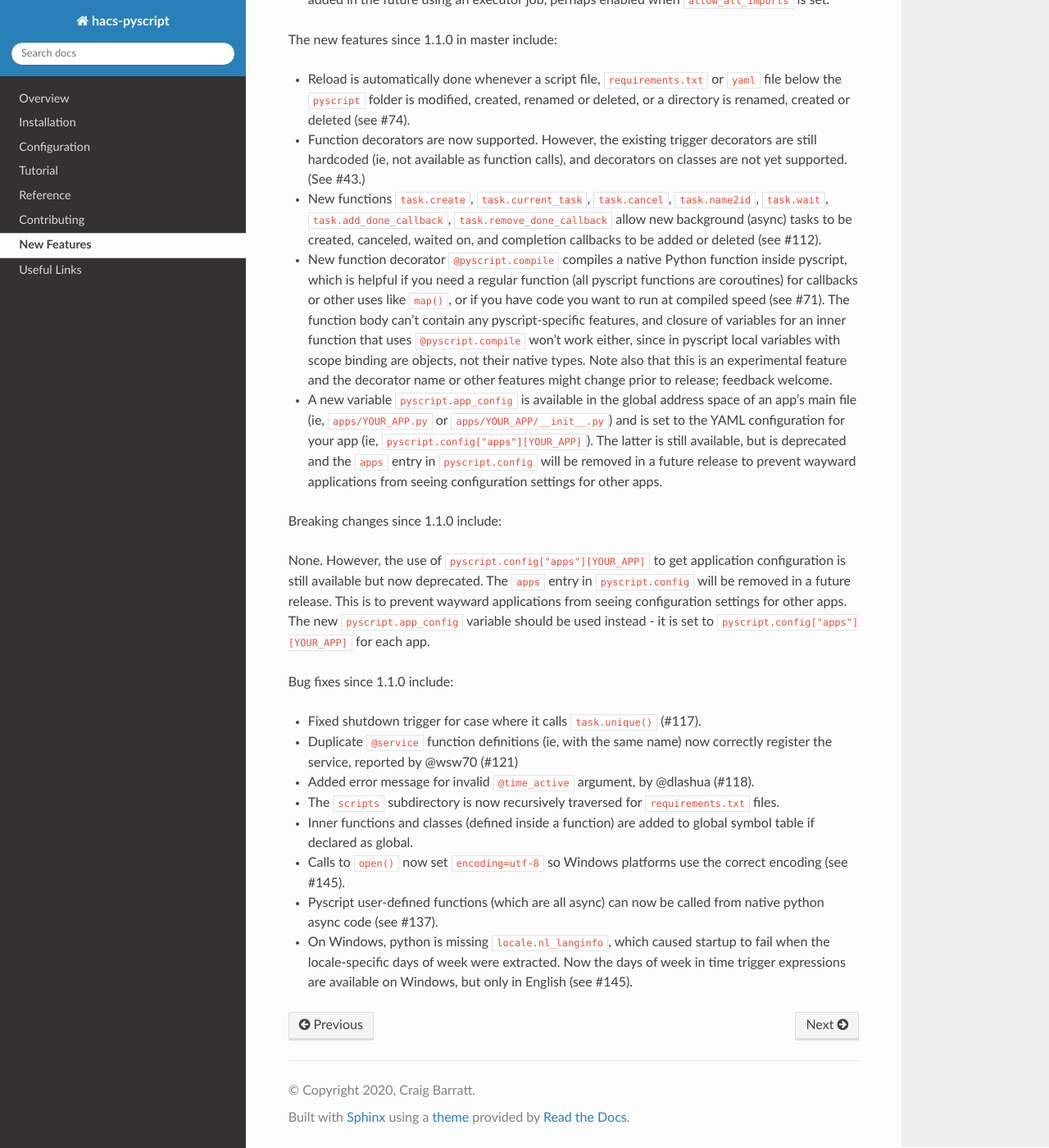
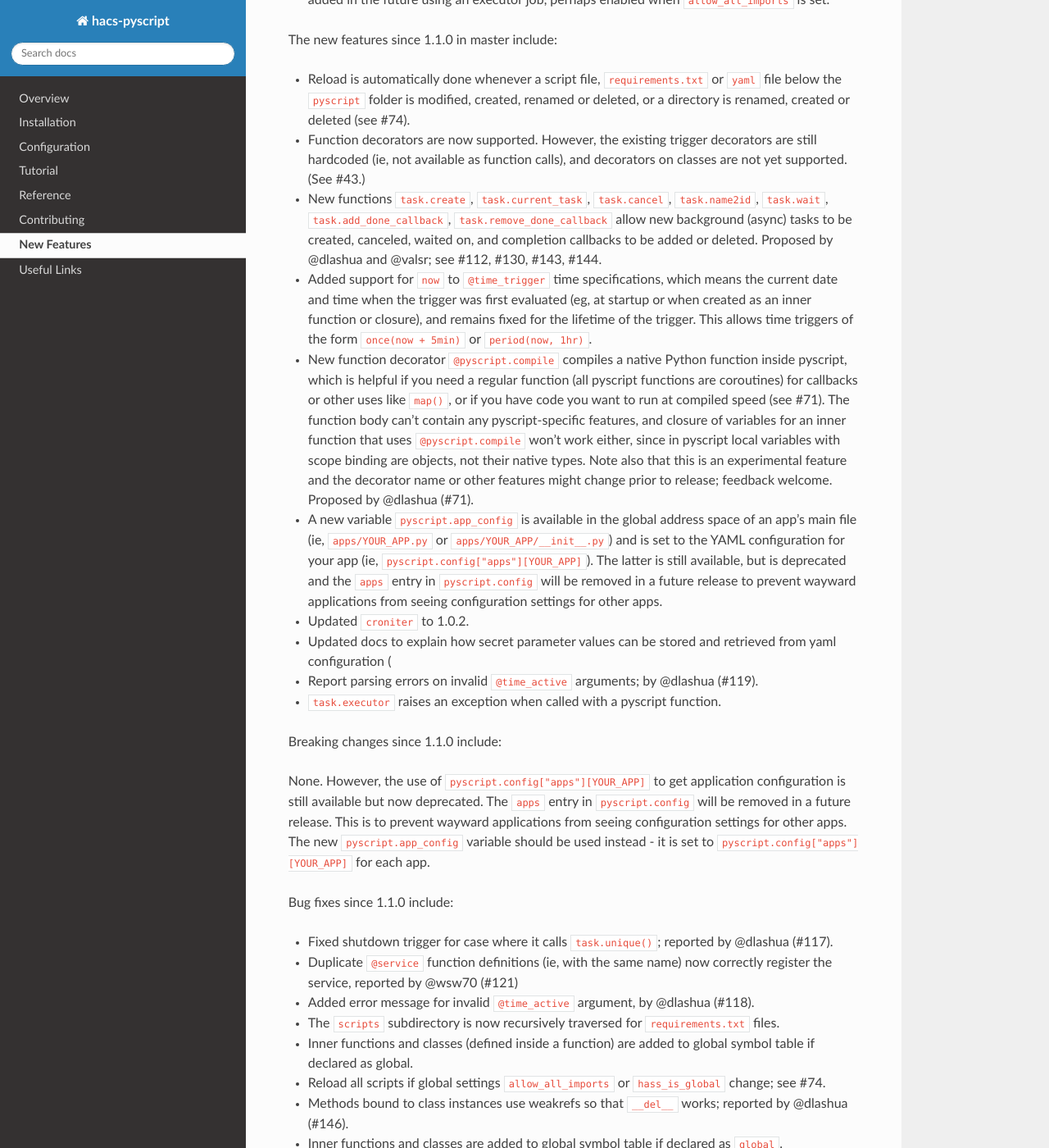
Before and after one commit to custom-components/pyscript, a Sphinx documentation site: the page built from docs/new_features.rst, in a window 1280 px wide and 1400 px high, scrolled down 679 px. Shown: the whole window at 82% size. Built offline with Sphinx 7.4.7 and the Read the Docs theme 2.0.0, drawn with Linux system fonts in a browser that asks for light colours; some of the changed text lies outside the part shown.

Commit message:
updated new features based on commits and issues

```diff
--- a/docs/new_features.rst
+++ b/docs/new_features.rst
@@ -36,7 +36,12 @@ The new features since 1.1.0 in master include:
   (ie, not available as function calls), and decorators on classes are not yet supported.  (See #43.)
 - New functions ``task.create``, ``task.current_task``, ``task.cancel``, ``task.name2id``, ``task.wait``,
   ``task.add_done_callback``, ``task.remove_done_callback`` allow new background (async) tasks to be
-  created, canceled, waited on, and completion callbacks to be added or deleted (see #112).
+  created, canceled, waited on, and completion callbacks to be added or deleted.  Proposed by @dlashua
+  and @valsr; see #112, #130, #143, #144.
+- Added support for ``now`` to ``@time_trigger`` time specifications, which means the current date and
+  time when the trigger was first evaluated (eg, at startup or when created as an inner function or closure),
+  and remains fixed for the lifetime of the trigger. This allows time triggers of the form ``once(now + 5min)``
+  or ``period(now, 1hr)``.
 - New function decorator ``@pyscript.compile`` compiles a native Python function inside pyscript, which
   is helpful if you need a regular function (all pyscript functions are coroutines) for callbacks or
   other uses like ``map()``, or if you have code you want to run at compiled speed (see #71). The
@@ -44,11 +49,17 @@ The new features since 1.1.0 in master include:
   function that uses ``@pyscript.compile`` won't work either, since in pyscript local variables with
   scope binding are objects, not their native types.  Note also that this is an experimental feature
   and the decorator name or other features might change prior to release; feedback welcome.
+  Proposed by @dlashua (#71).
 - A new variable ``pyscript.app_config`` is available in the global address space of an app's main
   file (ie, ``apps/YOUR_APP.py`` or ``apps/YOUR_APP/__init__.py``) and is set to the YAML configuration
   for your app (ie, ``pyscript.config["apps"][YOUR_APP]``). The latter is still available, but is
   deprecated and the ``apps`` entry in ``pyscript.config`` will be removed in a future release to
   prevent wayward applications from seeing configuration settings for other apps.
+- Updated ``croniter`` to 1.0.2.
+- Updated docs to explain how secret parameter values can be stored and retrieved from yaml
+  configuration (
+- Report parsing errors on invalid ``@time_active`` arguments; by @dlashua (#119).
+- ``task.executor`` raises an exception when called with a pyscript function.
 
 Breaking changes since 1.1.0 include:
 
@@ -60,17 +71,24 @@ apps. The new ``pyscript.app_config`` variable should be used instead - it is se
 
 Bug fixes since 1.1.0 include:
 
-- Fixed shutdown trigger for case where it calls ``task.unique()`` (#117).
+- Fixed shutdown trigger for case where it calls ``task.unique()``; reported by @dlashua (#117).
 - Duplicate ``@service`` function definitions (ie, with the same name) now correctly register
   the service, reported by @wsw70 (#121)
 - Added error message for invalid ``@time_active`` argument, by @dlashua (#118).
 - The ``scripts`` subdirectory is now recursively traversed for ``requirements.txt`` files.
 - Inner functions and classes (defined inside a function) are added to global symbol table
   if declared as global.
+- Reload all scripts if global settings ``allow_all_imports`` or ``hass_is_global`` change; see #74.
+- Methods bound to class instances use weakrefs so that ``__del__`` works; reported by @dlashua (#146).
+- Inner functions and classes are added to global symbol table if declared as ``global``.
+- Pyscript user-defined functions (which are all async) can now be called from native python async
+  code (see #137).
 - Calls to ``open()`` now set ``encoding=utf-8`` so Windows platforms use the correct encoding
   (see #145).
-- Pyscript user-defined functions (which are all async) can now be called from native python async
-  code (see #137).
 - On Windows, python is missing ``locale.nl_langinfo``, which caused startup to fail when the
   locale-specific days of week were extracted.  Now the days of week in time trigger expressions
   are available on Windows, but only in English (see #145).
+- ``task.name2id()`` raises ``NameError`` if task name is undefined. Also added ``kwargs`` to ``task.wait()``.
+- Added ``"scripts/**" to ``REQUIREMENTS_PATHS``, so deeper directories are searched.
+- Fixed typos in task reaper code, @dlashua (#116).
+- Fixed exception on invalid service call positional arguments, reported by @huonw (#131).
--- a/docs/reference.rst
+++ b/docs/reference.rst
@@ -556,6 +556,7 @@ with the following features:
   - ``{h|hr|hour|hours}`` for hours,
   - ``{d|day|days}`` for days,
   - ``{w|week|weeks}`` for weeks.
+
   That allows things like ``sunrise + 30m`` to mean 30 minutes after sunrise, or ``sunday sunset - 1.5 hour``
   to mean 1.5 hours before sunset on Sundays. The ``number`` can be floating point. (Note, there is no
   i18n support for those offset abbreviations - they are in English.)
```
